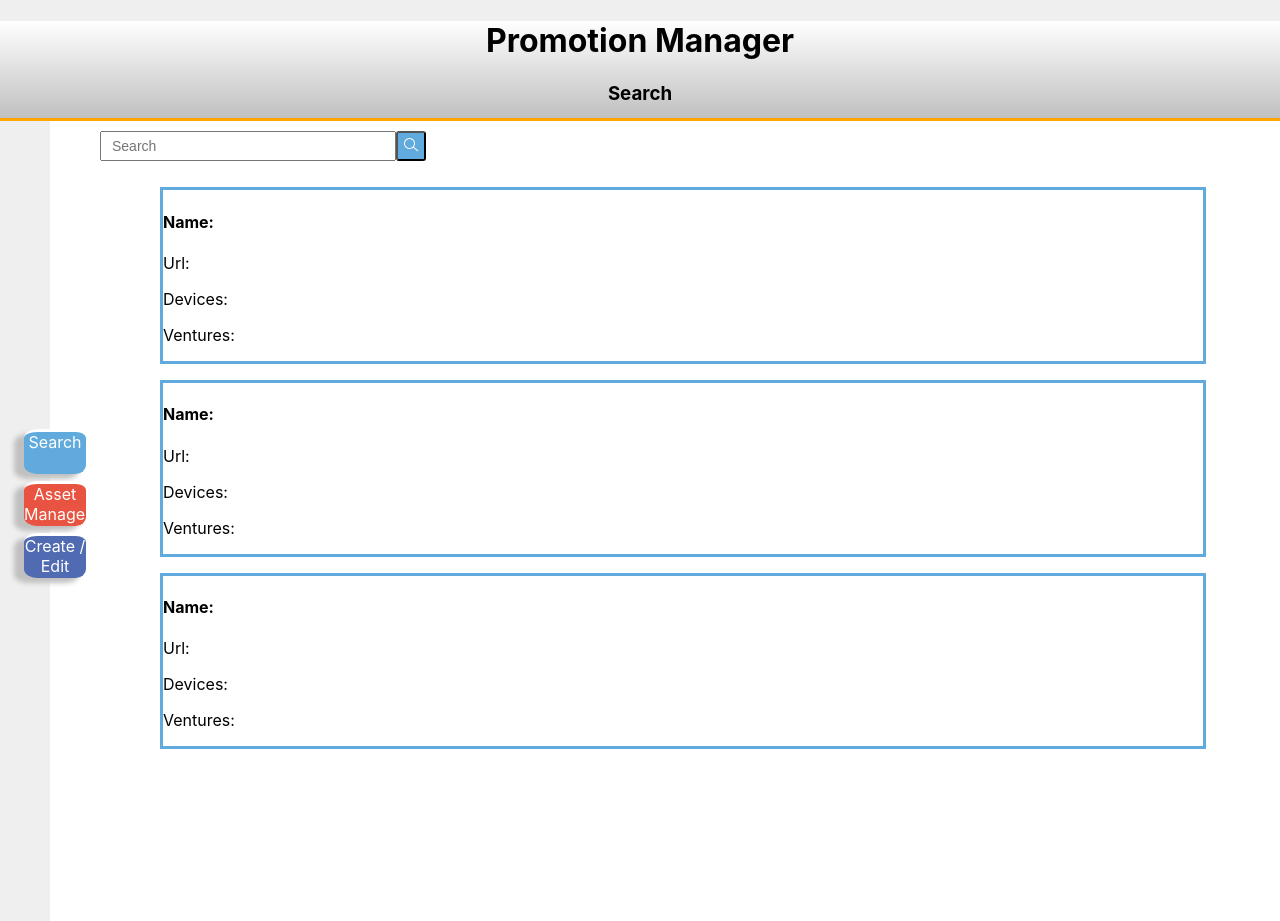
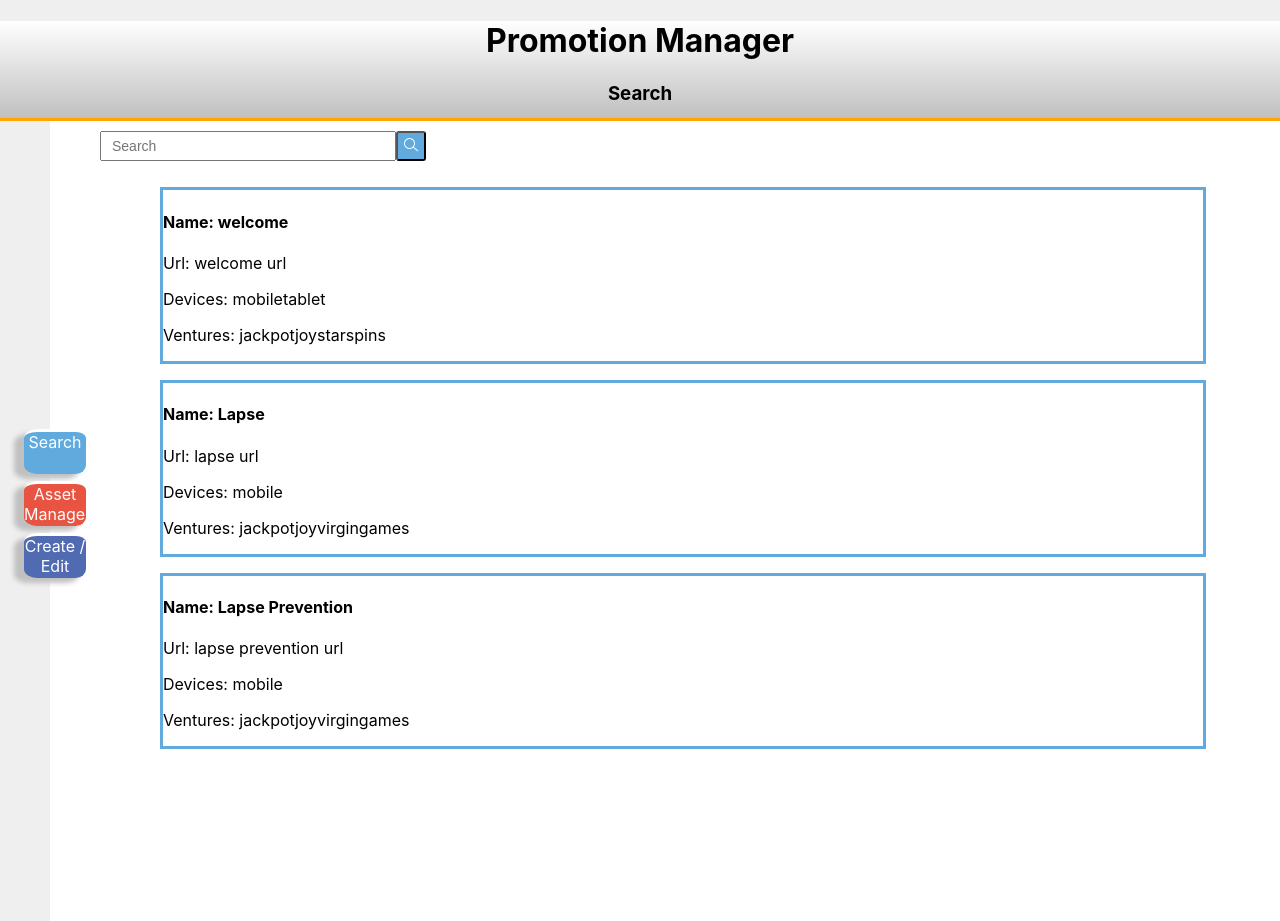
Before and after one commit to shamimyousuf101/ReactPracticals, a React (Create React App) app: page / in a window 1280 px wide. Shown: the top 921 px of the page. Built offline with nearby package versions, Linux system fonts and the light colour scheme.

Commit message:
json data

```diff
--- a/src/Components/DynamicContent/Container.js
+++ b/src/Components/DynamicContent/Container.js
@@ -15,14 +15,12 @@ class Container extends Component {
 
     handleInputChange = event =>  this.setState({searchTerm: event.target.value});
 
-
-
     searchBtnClick = event => {
-        // will use searchInput for searching
         const searchInput = this.state.searchTerm;
+        var promotionArray = Object.keys(promotionData.promotions).map(key =>promotionData.promotions[key]);
         event.preventDefault();
         this.setState({
-            searchDisplay: promotionData.promotions
+            searchDisplay: promotionArray.filter((el) =>  el.promotion.name.toLowerCase().indexOf(searchInput.toLowerCase()) > -1)
         });
     }
 
--- a/src/Components/DynamicContent/PromotionBuilder/promotionData.js
+++ b/src/Components/DynamicContent/PromotionBuilder/promotionData.js
@@ -1,5 +1,5 @@
 export const promotionData = {
-    promotions: [
+    "promotions": [
         {
             "id": "1234",
             "promotion": {
@@ -28,18 +28,3 @@ export const promotionData = {
             }
         }
     ]};
-
-
-
-
-
-
-
-    // "promotions" : [
-    //     {"name":"lapse Prevention", "startDate": "01 Jan 2019", "endDate": "20 Jan 2019", "asset":"/images/xmas1.png"},
-    //     {"name":"Welcome", "startDate": "03 Jan 2019", "endDate": "20 Feb 2019", "asset":"/images/xmas2.jpeg"},
-    //     {"name":"Welcome Back", "startDate": "06 Jan 2019", "endDate": "22 Jan 2019", "asset":"/images/xmas3.jpeg"},
-    //     {"name":"Cash Back", "startDate": "18 Jan 2019", "endDate": "30 Jan 2019", "asset":"/images/xmas4.jpeg"},
-    //     {"name":"Play Day", "startDate": "01 Jan 2019", "endDate": "01 Mar 2019", "asset":"/images/xmas5.jpeg"},
-    //     {"name":"New Play Day", "startDate": "01 Jan 2019", "endDate": "01 Mar 2019", "asset":"/images/xmas6.png"}
-    // ]
--- a/src/Components/DynamicContent/Search/PromotionDetails.js
+++ b/src/Components/DynamicContent/Search/PromotionDetails.js
@@ -3,10 +3,10 @@ import React from 'react';
 const PromotionDetails = (props) => {
     return(
         <div className="promotionDetails">
-            <h4>Name: {props.result.name}</h4>
-            <p>Url: {props.result.url}</p>
-            <p>Devices: {props.result.devices}</p>
-            <p>Ventures: {props.result.ventures}</p>
+            <h4>Name: {props.result.promotion.name}</h4>
+            <p>Url: {props.result.promotion.url}</p>
+            <p>Devices: {props.result.promotion.devices}</p>
+            <p>Ventures: {props.result.promotion.ventures}</p>
         </div>
     )
 }
```
